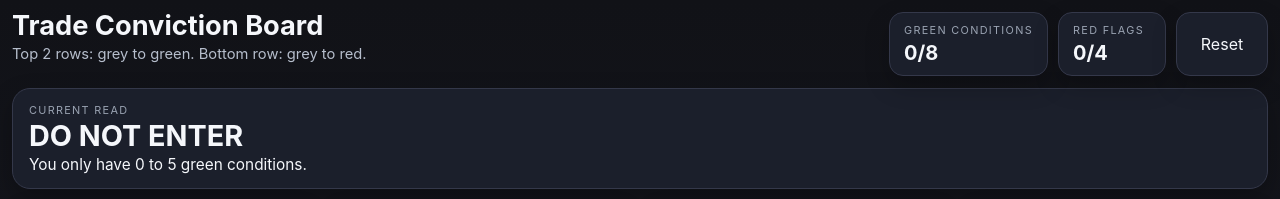
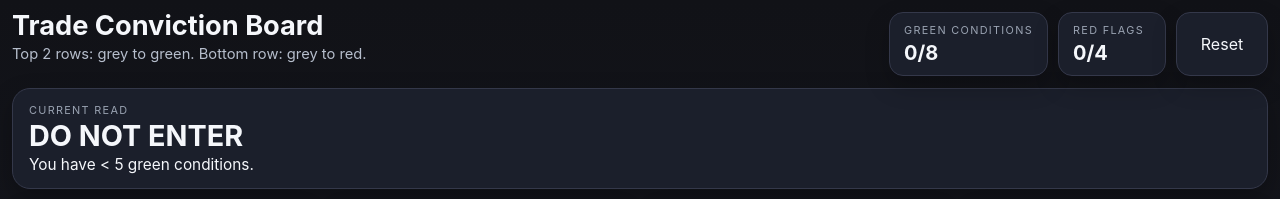
Before and after one commit to bboypkj/trade-checklist-app, a React (Vite) app: page / in a window 1280 px wide. Shown: the top 199 px of the page. Built offline with nearby package versions, Linux system fonts and the light colour scheme.

Commit message:
Update App.jsx

```diff
--- a/src/App.jsx
+++ b/src/App.jsx
@@ -46,7 +46,7 @@ function getOverallStatus(greenCount, redCount) {
 
   return {
     title: 'DO NOT ENTER',
-    subtitle: 'You only have 0 to 5 green conditions.',
+    subtitle: 'You have < 5 green conditions.',
     className: 'status-card status-neutral',
   };
 }
```
